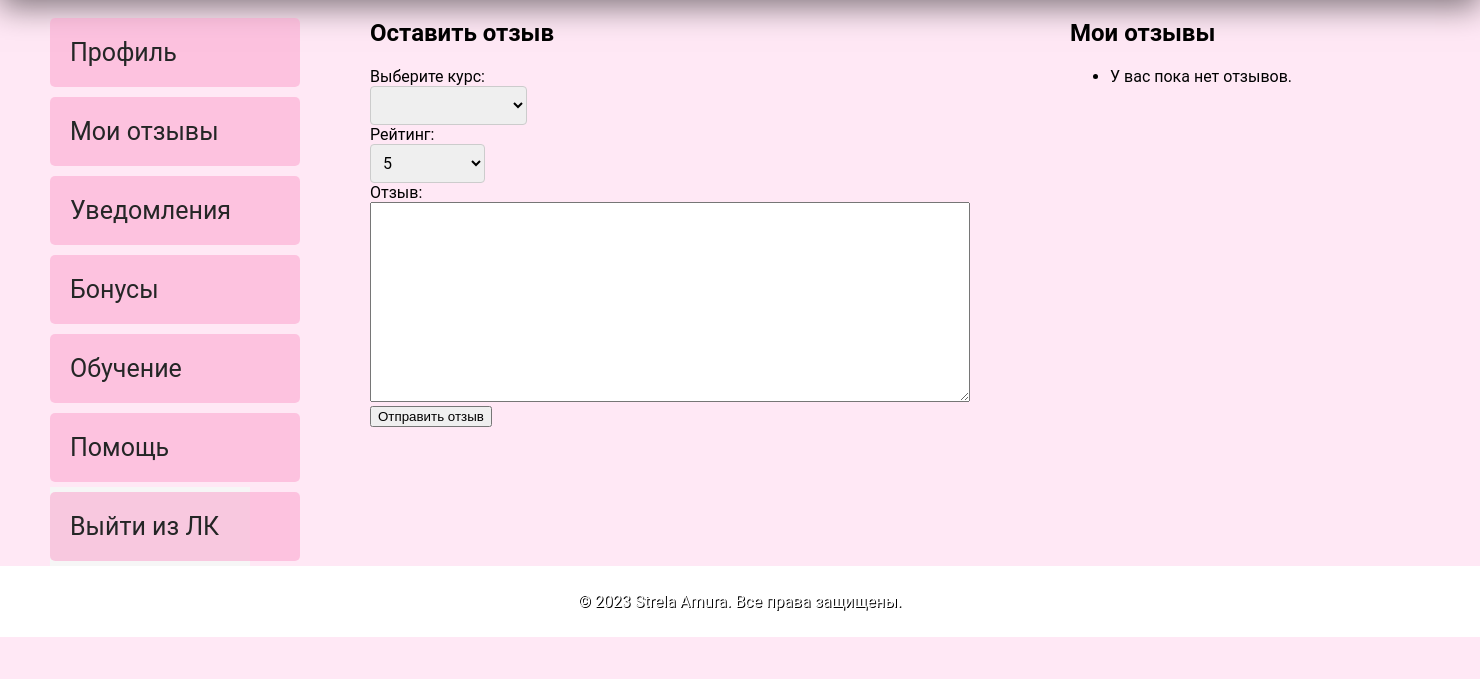
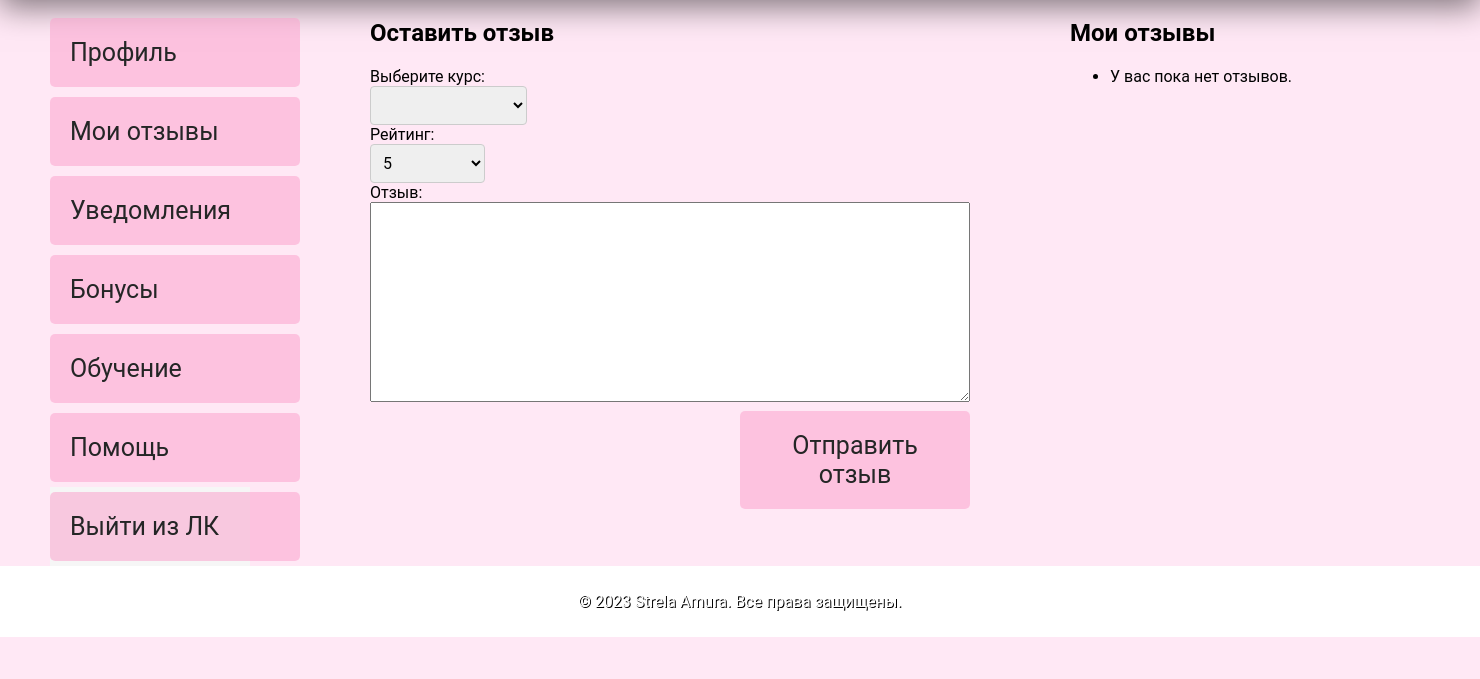
Before and after one commit to Dm-Str/Amur_Studio, a Django app: page /lk_user/submit_reviews/ in a window 1480 px wide. Shown: the part 121-800 px from the top of the page. Run offline with Django 5.2, Linux system fonts and the light colour scheme; the visitor is signed in with stand-in values (Sample User, id 1); data comes from the database, SQL or seed files in the repository; data that the repository does not hold is empty; grey boxes are pictures that could not be loaded.

Commit message:
Fixed css and html to lk reviews

```diff
--- a/static/css/lk/lk_reviews.css
+++ b/static/css/lk/lk_reviews.css
@@ -52,3 +52,31 @@
     border-radius: 8px; /* Закругленные углы для ошибок */
     font-weight: bold; /* Жирный шрифт для ошибок */
 }
+
+.submit-button-review-block {
+    text-align: right; /* Выравнивание по правому краю */
+     width: 100%; /* Убедитесь, что блок занимает всю ширину родителя */
+}
+
+
+.submit-button-review {
+    text-align: center;
+    padding: 20px; /* Увеличьте отступы внутри кнопки для лучшего восприятия */
+    background-color: #FBA1CC87; /* Цвет фона кнопок */
+    color: #242626; /* Цвет текста на кнопках */
+    border: 0; /* Убираем рамку */
+    border-radius: 5px; /* Закругленные углы */
+    cursor: pointer; /* Указатель при наведении */
+    width: 230px; /* Убираем фиксированную ширину, чтобы кнопка подстраивалась под текст */
+    margin: 5px 0; /* Отступы между кнопками */
+    font-family: 'Roboto', serif;
+    font-size: 25px; /* Уменьшите размер шрифта */
+}
+
+.submit-button-review:hover {
+    background-color: #F83C86E5; /* Цвет фона при наведении */
+}
+
+.submit-button-review:focus {
+    outline: none; /* Убираем обводку при фокусе */
+}
--- a/templates/lk/lk_reviews.html
+++ b/templates/lk/lk_reviews.html
@@ -69,7 +69,11 @@
                 <label for="review">Отзыв:</label>
                 <textarea id="review" name="review" rows="4" required></textarea>
             </div>
-            <button type="submit">Отправить отзыв</button>
+
+            <div class="submit-button-review-block"> <!-- Применение нового класса -->
+                <button class="submit-button-review" type="submit">Отправить отзыв</button>
+            </div>
+
         </form>
 
         <form class="reviews-form" method="post" action="{% url 'submit_review' %}" style="flex: 1;">
```
